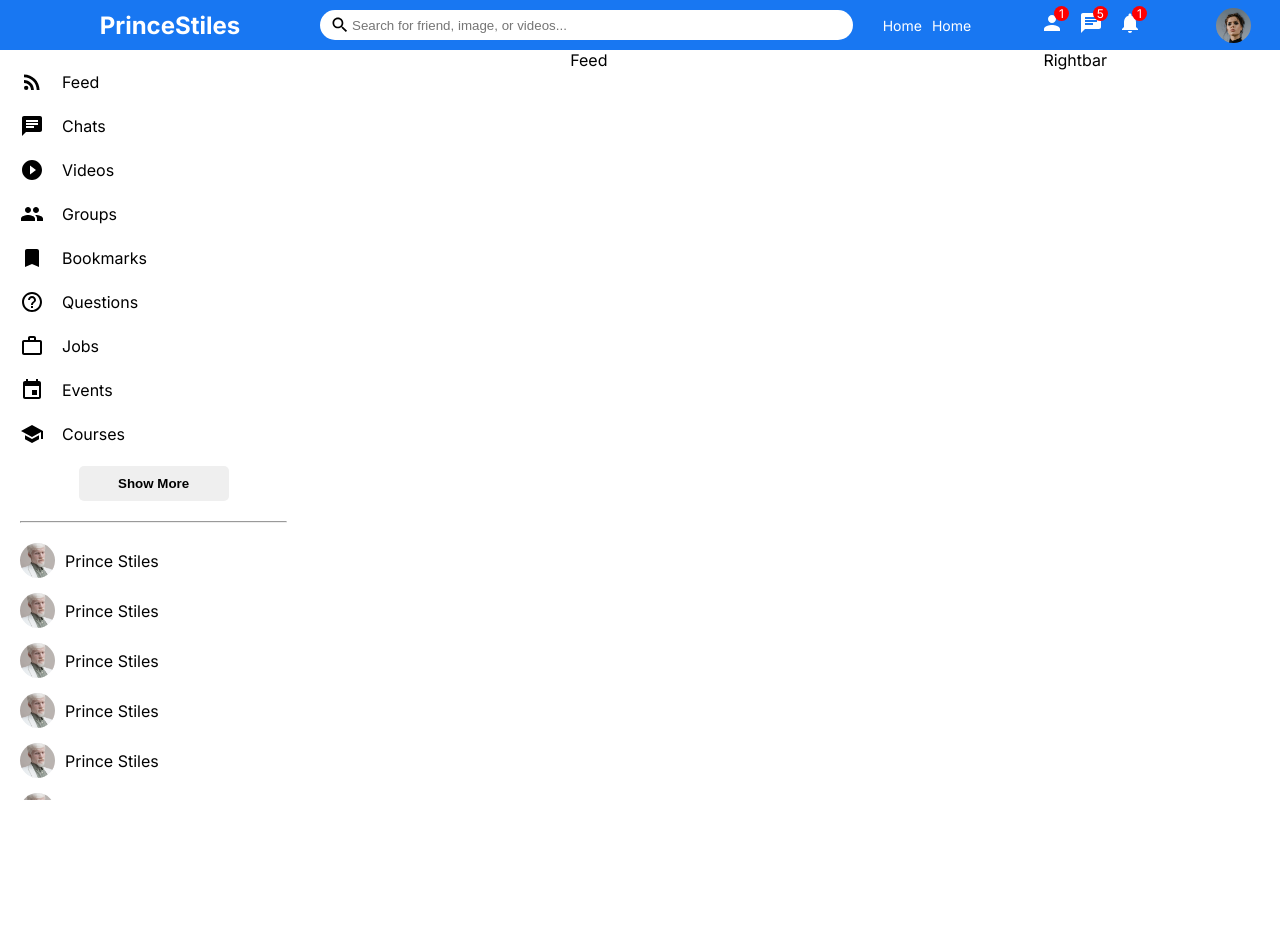
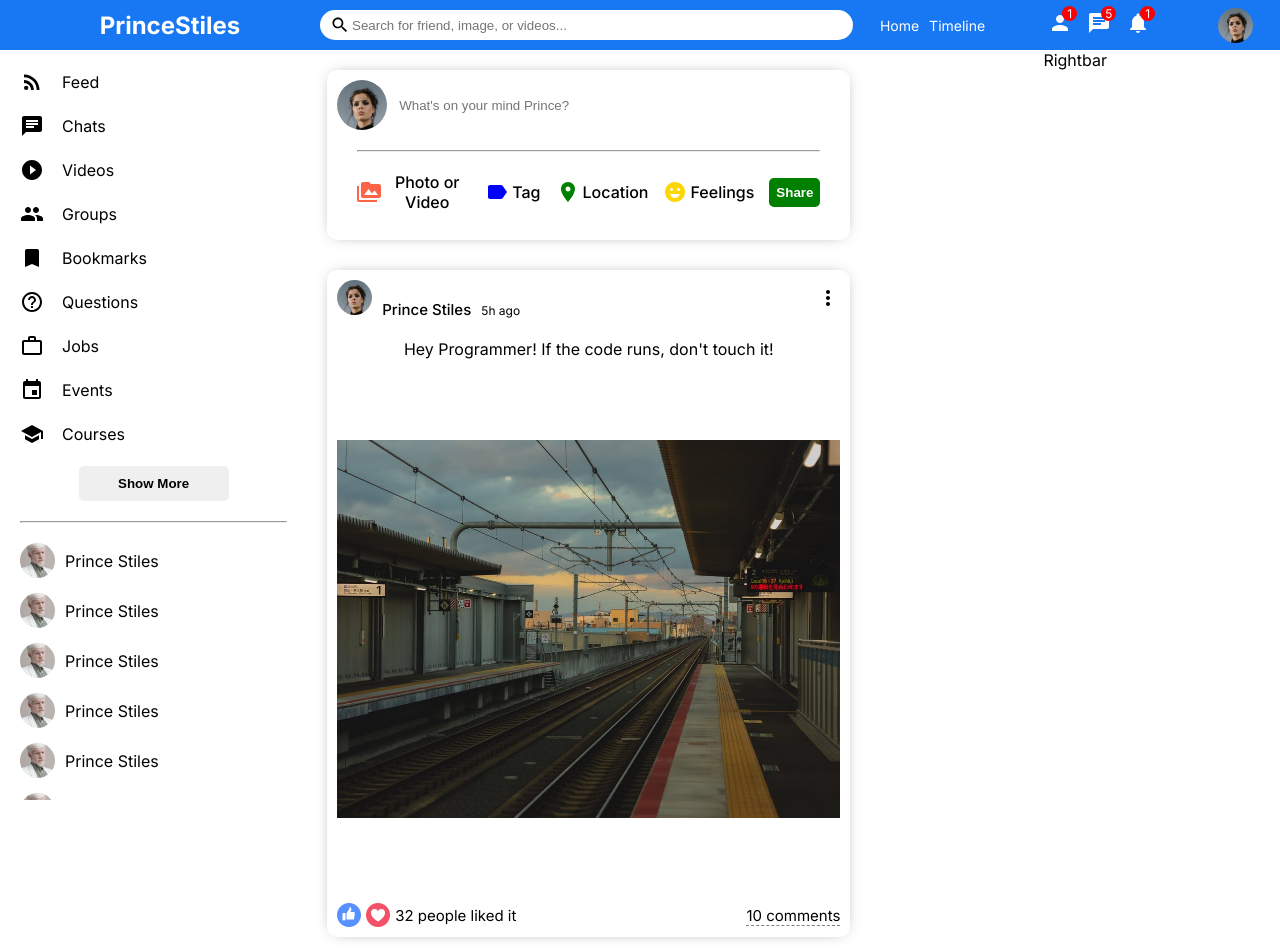
Before and after one commit to PrinceStiles/social-media-react-app, a React (Create React App) app: page / in a window 1280 px wide. Shown: the top 952 px of the page. Before the commit the page ends 800 px from the top, so only its background shows below. Built offline with nearby package versions, Linux system fonts and the light colour scheme.

Commit message:
feed | share | post

```diff
--- a/src/components/feed/Feed.jsx
+++ b/src/components/feed/Feed.jsx
@@ -1,11 +1,20 @@
 import React from 'react'
+import Post from '../post/Post'
+import Share from '../share/Share'
 import './feed.css'
 
 const Feed = () => {
   return (
     <div className='feed'>
-        Feed
-
+        <div className="feedWrapper">
+            <Share />
+            <Post />
+            <Post />
+            <Post />
+            <Post />
+            <Post />
+            <Post />
+        </div>
     </div>
   )
 }
--- a/src/components/feed/feed.css
+++ b/src/components/feed/feed.css
@@ -1,3 +1,7 @@
 .feed {
     flex: 5.5;
 }
+
+.feedWrapper {
+    padding: 20px;
+}
--- /dev/null
+++ b/src/components/post/Post.jsx
@@ -0,0 +1,38 @@
+import { MoreVert } from '@mui/icons-material'
+import React from 'react'
+import './post.css'
+
+const Post = () => {
+  return (
+    <div className='post'>
+        <div className="postWrapper">
+            <div className="postTop">
+                <div className="postLeft">
+                    <img src="/assets/person/1.jpeg" alt="" className="postProfileImg" />
+                    <span className="postUsername">Prince Stiles</span>
+                    <span className="postDate">5h ago</span>
+                </div>
+                <div className="postRight">
+                    <MoreVert />
+                </div>
+            </div>
+            <div className="postCenter">
+                <span className="postText">Hey Programmer! If the code runs, don't touch it!</span>
+                <img src="/assets/post/1.jpeg" alt="" className="postImg" />
+            </div>
+            <div className="postBottom">
+                <div className="postBottomLeft">
+                    <img src="assets/like.png" alt="" className="likeIcon" />
+                    <img src="assets/heart.png" alt="" className="likeIcon" />
+                    <span className="postLikeCounter">32 people liked it</span>
+                </div>
+                <div className="postBottomRight">
+                    <span className="postCommentText">10 comments</span>
+                </div>
+            </div>
+        </div>
+    </div>
+  )
+}
+
+export default Post
--- /dev/null
+++ b/src/components/post/post.css
@@ -0,0 +1,78 @@
+.post {
+    width: 100%;
+    border-radius: 10px;
+    margin: 30px 0;
+    -webkit-box-shadow: 0px 0px 16px -8px rgba(0, 0, 0, 0.68);
+    box-shadow: 0px 0px 16px -8px rgba(0, 0, 0, 0.68);
+}
+
+.postWrapper {
+    padding: 10px;
+}
+
+.postTop {
+    display: flex;
+    align-items: center;
+    justify-content: space-between;
+}
+
+.postTopLeft {
+    display: flex;
+    align-items: center;
+}
+
+.postProfileImg {
+    width: 35px;
+    height: 35px;
+    border-radius: 50%;
+    object-fit: cover;
+}
+
+.postUsername {
+    font-size: 15px;
+    font-weight: 500;
+    margin: 0 10px;
+}
+
+.postDate {
+    font-size: 12px;
+}
+
+.postCenter {
+    margin: 20px 0;
+}
+
+.postImg{
+    margin-top: 20px;
+    width: 100%;
+    min-height: 500px;
+    object-fit: contain;
+}
+
+.postBottom {
+    display: flex;
+    align-items: center;
+    justify-content: space-between;
+}
+
+.postBottomLeft {
+    display: flex;
+    align-items: center;
+}
+
+.likeIcon {
+    width: 24px;
+    height: 24px;
+    margin-right: 5px;
+    cursor: pointer;
+}
+
+.postLikeCounter {
+    font-size: 15px;
+}
+
+.postCommentText {
+    cursor: pointer;
+    border-bottom: 1px dashed gray;
+    font-size: 15px;
+}
--- /dev/null
+++ b/src/components/share/Share.jsx
@@ -0,0 +1,40 @@
+import { EmojiEmotions, Label, PermMedia, Room } from '@mui/icons-material'
+import React from 'react'
+import './share.css'
+
+const Share = () => {
+  return (
+    <div className='share'>
+        <div className="shareWrapper">
+            <div className="shareTop">
+                <img src="/assets/person/1.jpeg" alt="" className="shareProfileImg" />
+                <input placeholder="What's on your mind Prince?" className="shareInput" />
+            </div>
+            <hr className="shareHr" />
+            <div className="shareBottom">
+                <div className="shareOptions">
+                    <div className="shareOption">
+                        <PermMedia htmlColor='tomato' className='shareIcon' />
+                        <span className="shareOptionText">Photo or Video</span>
+                    </div>
+                    <div className="shareOption">
+                        <Label htmlColor='blue' className='shareIcon' />
+                        <span className="shareOptionText">Tag</span>
+                    </div>
+                    <div className="shareOption">
+                        <Room htmlColor='green' className='shareIcon' />
+                        <span className="shareOptionText">Location</span>
+                    </div>
+                    <div className="shareOption">
+                        <EmojiEmotions htmlColor='gold' className='shareIcon' />
+                        <span className="shareOptionText">Feelings</span>
+                    </div>
+                </div>
+                <button className="shareButton">Share</button>
+            </div>
+        </div>
+    </div>
+  )
+}
+
+export default Share
--- /dev/null
+++ b/src/components/share/share.css
@@ -0,0 +1,77 @@
+.share {
+    width: 100%;
+    height: 170px;
+    border-radius: 10px;
+    -webkit-box-shadow: 0px 0px 16px -8px rgba(0, 0, 0, 0.68);
+    box-shadow: 0px 0px 16px -8px rgba(0, 0, 0, 0.68);
+}
+
+.shareWrapper {
+    padding: 10px;
+}
+
+.shareTop {
+    display: flex;
+    align-items: center;
+}
+
+.shareProfileImg {
+    width: 50px;
+    height: 50px;
+    border-radius: 50%;
+    object-fit: cover;
+    margin-right: 10px;
+}
+
+.shareInput {
+    border: none;
+    width: 80%;
+}
+
+.shareInput:focus {
+    outline: none;
+}
+
+.shareHr {
+    margin: 20px;
+}
+
+.shareBottom {
+    display: flex;
+    align-items: center;
+    justify-content: space-between;
+}
+
+.shareOptions {
+    display: flex;
+    margin-left: 20px;
+}
+
+.shareOption {
+    display: flex;
+    justify-content: center;
+    align-items: center;
+    margin-right: 15px;
+    cursor: pointer;
+}
+
+.shareIcon {
+    font-style: 18px;
+    margin-right: 3px;
+}
+
+.shareOptionText {
+    font-style: 14px;
+    font-weight: 500;
+}
+
+.shareButton {
+    border: none;
+    padding: 7px;
+    border-radius: 5px;
+    background-color: green;
+    font-weight: bold;
+    margin-right: 20px;
+    cursor: pointer;
+    color: white;
+}
--- a/src/components/topbar/Topbar.jsx
+++ b/src/components/topbar/Topbar.jsx
@@ -17,7 +17,7 @@ const Topbar = () => {
         <div className="topbarRight">
             <div className="topbarLinks">
                 <span className="topbarLink">Home</span>
-                <span className="topbarLink">Home</span>
+                <span className="topbarLink">Timeline</span>
             </div>
             <div className="topbarIcon">
                 <div className="topbarIconItem">
```
